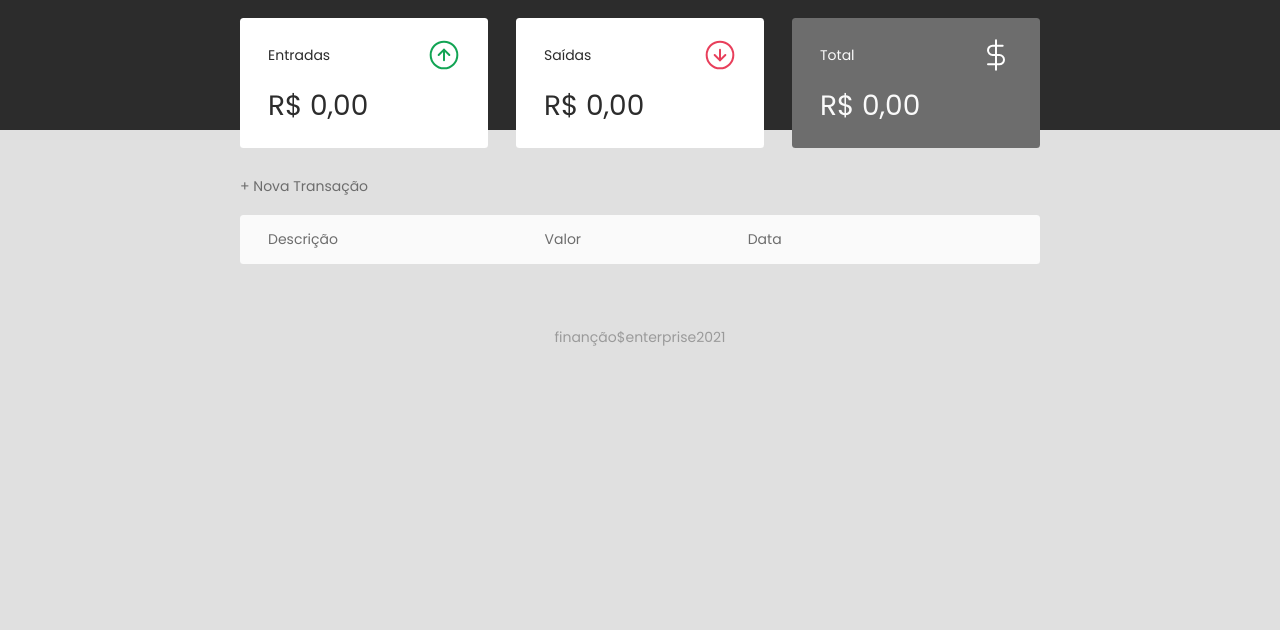
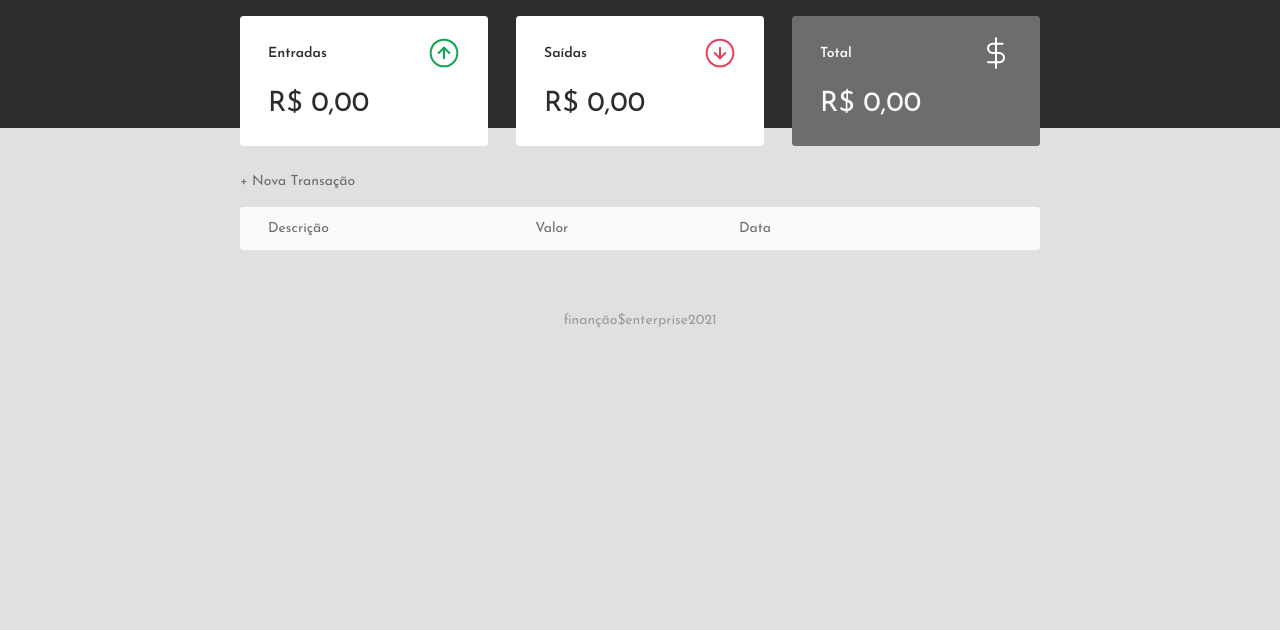
Before and after one commit to klislley/FinaNcao, a plain HTML site: page index.html in a window 1280 px wide. Shown: the part 170-800 px from the top of the page. Drawn offline with Linux system fonts and the light colour scheme.

Commit message:
Finished

```diff
--- a/index.html
+++ b/index.html
@@ -7,9 +7,10 @@
     <title>FinaNção$</title>
 
     <link rel="stylesheet" href="./styles.css">
-    <link rel="preconnect" href="https://fonts.gstatic.com">
-    <link
-        href="https://fonts.googleapis.com/css2?family=Poppins:ital,wght@0,100;0,400;0,700;1,100;1,400;1,700&display=swap"
+
+    <link rel="preconnect" href="https://fonts.googleapis.com">
+    <link rel="preconnect" href="https://fonts.gstatic.com" crossorigin>
+    <link href="https://fonts.googleapis.com/css2?family=Josefin+Sans:wght@300;400;500;600&display=swap"
         rel="stylesheet">
 </head>
 
--- a/styles.css
+++ b/styles.css
@@ -20,7 +20,7 @@ html {
 
 body {
     background: var(--gray-light);
-    font-family:'Poppins', sans-serif
+    font-family: 'Josefin Sans', sans-serif;
 }
 
 .sr-only {
@@ -111,7 +111,7 @@ header {
 
 #logo {
     color: #fff;
-    font-weight: 100;
+    font-weight: 300;
 }
 
 /* Balance ===================== */
@@ -136,7 +136,7 @@ header {
 }
 
 .card h3 {
-    font-weight: normal;
+    font-weight: 700;
     font-size: 1rem;
 
     display: flex;
```
Also changed, not shown: assets/home.png, assets/mobile.png (added).
